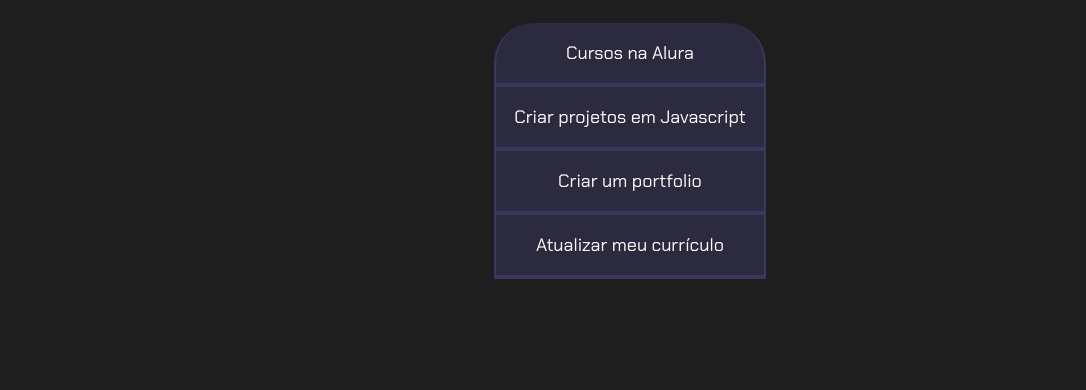
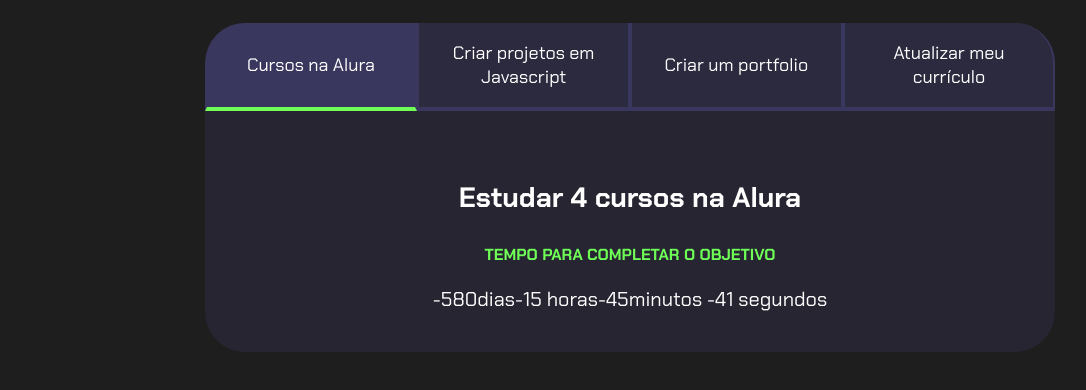
Before and after one commit to v4p0/projeto-de-vida, a plain HTML site: page index.html in a window 1280 px wide. Both pictures are taken after a click on the button "Cursos na Alura". Shown: the part 80-470 px from the top of the page, without its empty margins (10-1096 px from the left). Drawn offline with Linux system fonts and the light colour scheme.

Commit message:
Add files via upload

```diff
--- a/index.html
+++ b/index.html
@@ -11,13 +11,42 @@
 <body>
     <section class="conteudo-principal">
         <h2 class="titulo-principal">Meus Objetivos do ano<span>_</span></h2>
+        <div class="conteudo">
         <div class="botoes">
-            <button class="botao">Cursos na Alura</button>
+            <button class="botao ativo">Cursos na Alura</button>
             <button class="botao">Criar projetos em Javascript</button>
             <button class="botao">Criar um portfolio</button>
             <button class="botao">Atualizar meu currículo</button>
         </div>
+            <div class="abas-textos">
+                <div class="aba-conteudo ativo">
+                <h3 class="aba-conteudo-titulo-principal">Estudar 4 cursos na Alura</h3>
+                <h4 class="aba-conteudo-titulo-secundario">Tempo para completar o objetivo</h4>
+                <div class="contador"></div>
+             </div>
+
+                <div class="aba-conteudo">
+                <h3 class="aba-conteudo-titulo-principal">Criar 5 projetos em Javascript</h3>
+                <h4 class="aba-conteudo-titulo-secundario">Tempo para completar o objetivo</h4>
+                <div class="contador"></div>
+             </div>
+
+                <div class="aba-conteudo">
+                    <h3 class="aba-conteudo-titulo-principal">Criar um portfolio com os meus 3 melhores projetos</h3>
+                    <h4 class="aba-conteudo-titulo-secundario">Tempo para completar o objetivo</h4>
+                    <div class="contador"></div>
+            </div>
+
+                    <div class="aba-conteudo">
+                    <h3 class="aba-conteudo-titulo-principal">Atualizar meu curriculo com os certificados da Alura</h3>
+                    <h4 class="aba-conteudo-titulo-secundario">Tempo para completar o objetivo</h4>
+                    <div class="contador"></div>
+            </div>
+
+             </div>
+        </div>
     </section>
+    <script src="main.js"></script>
 </body>
 
 </html>
--- /dev/null
+++ b/main.js
@@ -0,0 +1,38 @@
+const botoes = document.querySelectorAll(".botao");
+const textos = document.querySelectorAll(".aba-conteudo");
+
+for(let i=0;i <botoes.length;i++){
+     botoes[i].onclick = function() {
+
+    for(let j=0;j<botoes.length; j++) {
+    botoes[j].classList.remove("ativo");
+    textos[j].classList.remove("ativo")
+
+    }
+
+    botoes[i].classList.add("ativo");
+    textos[i].classList.add("ativo");
+
+    }
+}
+
+const contadores = document.querySelectorAll(".contador");
+const tempoObjetivo1 = new Date("2023-10-05T00:00:00");
+
+
+contadores[0].textContent = calculaTempo(tempoObjetivo1);
+
+function calculaTempo(tempoObjetivo) {
+    let tempoAtual = new Date();
+    let tempoFinal = tempoObjetivo - tempoAtual;
+    let segundos = Math.floor(tempoFinal / 1000);
+    let minutos = Math.floor(segundos / 60);
+    let horas = Math.floor(minutos / 60);
+    let dias = Math.floor(horas / 24);
+
+    segundos %= 60;
+    minutos %= 60;
+    horas %= 24;
+
+    return dias + "dias"+ horas + " horas" + minutos + "minutos " + segundos + " segundos";
+    }
--- a/style.css
+++ b/style.css
@@ -60,14 +60,48 @@
     display: block;
 }
 
-@media screen and (mid-width: 768px){
+@media screen and (min-width: 768px){
     .botoes{
-    display:flex;
+        display:flex;
     }
     .botao:first-child {
-    border-radius: 40px 0 0 0;
+        border-radius: 40px 0 0 0;
     }
-    .botao:last-child{
-    border-radius: 0 40px 0 0;
+    .botao:last-child {
+        border-radius: 0 40px 0 0;
     }
 }
+
+.botao.ativo{
+    background-color: var(--botao-ativo);
+    border-bottom: 4px solid var(--verde);
+    }
+
+.abas-textos{
+    background-color: var(--texto-fundo);
+    padding: 40px;
+    border-radius: 0 0 40px 40px;
+}
+
+.aba-conteudo.ativo{
+       display:block;
+}
+
+ .aba-conteudo{
+      display: none;
+}
+
+ .aba-conteudo-titulo-principal{
+     font-size: 28px;
+     text-align: center;
+}
+ .aba-conteudo-titulo-secundario{
+    text-align: center;
+    color: var(--verde);
+    text-transform: uppercase;
+}
+
+.contador{
+    font-size: 20px;
+    text-align: center;
+    }
```
